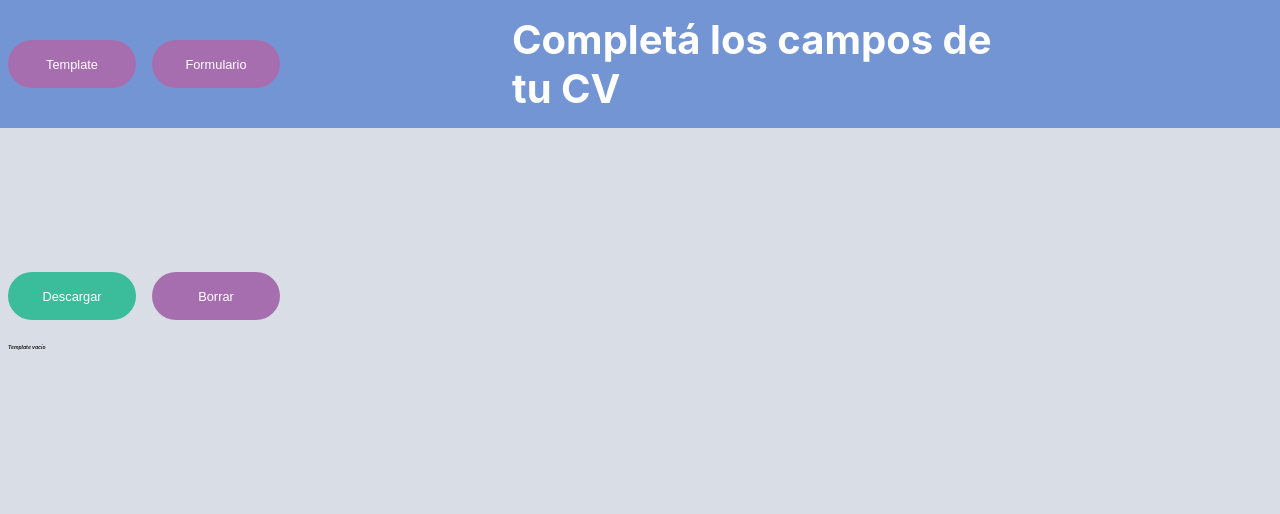
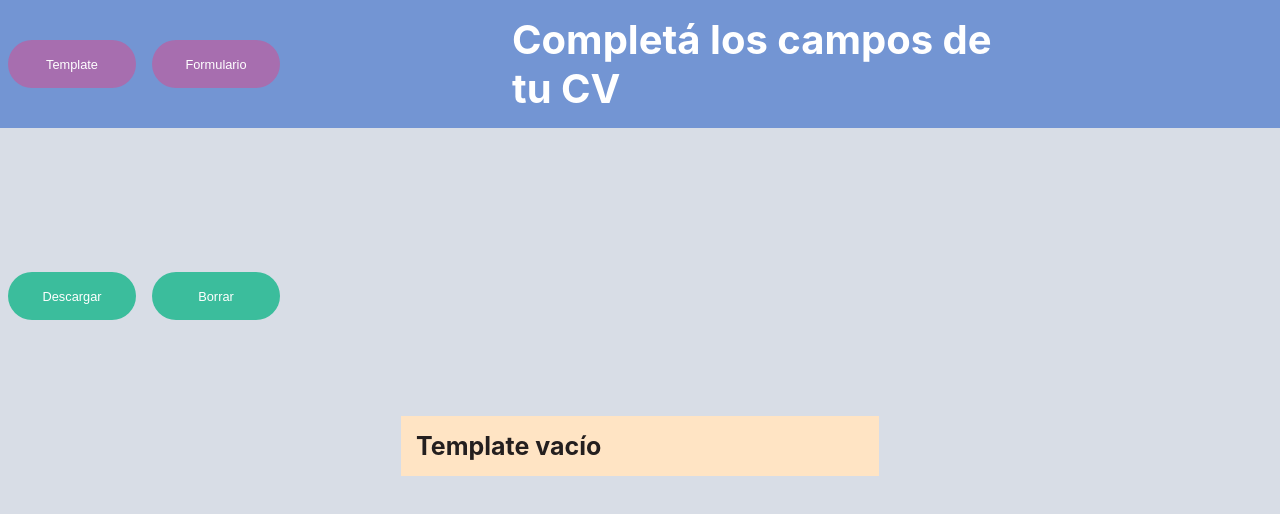
Before and after one commit to ALCavagnaro/CV_TEMPLATE_REACT, a React (Create React App) app: page /template in a window 1280 px wide. Shown: the top 514 px of the page. Built offline with nearby package versions, Linux system fonts and the light colour scheme.

Commit message:
Estilo para encabezado de CV

```diff
--- a/src/App.css
+++ b/src/App.css
@@ -216,48 +216,65 @@ input:checked + .slider:before {
 
 #pdf-template{
   color:rgb(36, 31, 31);
-  width:80%;
-  height: max-content;
-  margin: 0.5%;
-  height: 20rem;
-  font-size: 5px;
-  font-style: italic;
-  padding: 0.1rem;
+  width:28rem;
+  height: fit-content;
+  margin: 5rem auto;
+  font-size: 25px;
+  background-color: bisque;
+  padding: 15px;
 }
 
-#pdf-template2{
-  background-color: #ffffff;
-  color:rgb(36, 31, 31);
-  width:40%;
-  margin: 5% auto;
-  height: 70rem;
-  font-size: 2rem;
-  font-style: italic;
-  padding: 0.1rem;
-  box-shadow: 0 15px 35px rgb(50 50 93 / 10%), 0 5px 15px rgb(0 0 0 / 7%);
-  text-align: left;
-}
-.user-data-info{
-  display: inline-block;
-  width: 100%;
-  padding: 3px;
-  height: fit-content;
-  font-size: 2px;
+
+  /* #user-data-info {
+    display: flex;
+    height: -moz-fit-content;
+    background-color: rgb(126, 194, 233);
+    color: white;
+    align-content: stretch;
+    justify-content: space-evenly;
+    align-items: center;
+    padding: 4px;
+} */
+
+.nombre-input{
+  font-weight:700;
 }
 
-.pdf-p2{
-  margin: 5rem 10%;
+.pdf-p{
   width:50%;
+  text-align: justify;
+}
+
+h6 {
+  font-weight: 100;
+  width: 100%;
+  letter-spacing: 1px;
+  text-align: center;
+  margin-bottom: 2px;
+}
+
+.template-img-container{
+
+  /*background-color: #393b3c;*/
+  display: flex;
+  width: 100%;
+
 }
 
 #pdf-img {
-  border-radius: 50%;
-  width:40px;
-  height:40px;
-  background-color: aliceblue;
+    border-radius: 50%;
+    width: 30px;
+    height: 30px;
+    margin-left: 5rem;
+    margin-top: 3px;
+    /* margin: auto; */
+    /* background-color: #fff; */
+    /*position: absolute;*/
+    /* margin-left: 12rem;
+    margin-top: -3.3rem; */
 }
 
-#btn-descarga{
+#btn-descarga, #btn-borrar{
   background-color: #3bbd9c;
   border: none;
   border-radius: 25px;
@@ -287,7 +304,7 @@ input:checked + .slider:before {
 }
 
 
-#guardar, #eliminar {
+#guardar {
 
   background-color: #e9daeb;
   border: none;
@@ -311,7 +328,7 @@ input:checked + .slider:before {
   color: white;
 }
 
-#eliminar:hover {
+#btn-borrar:hover {
   background-color: #ce1e18;
   color: white;
 }
```
